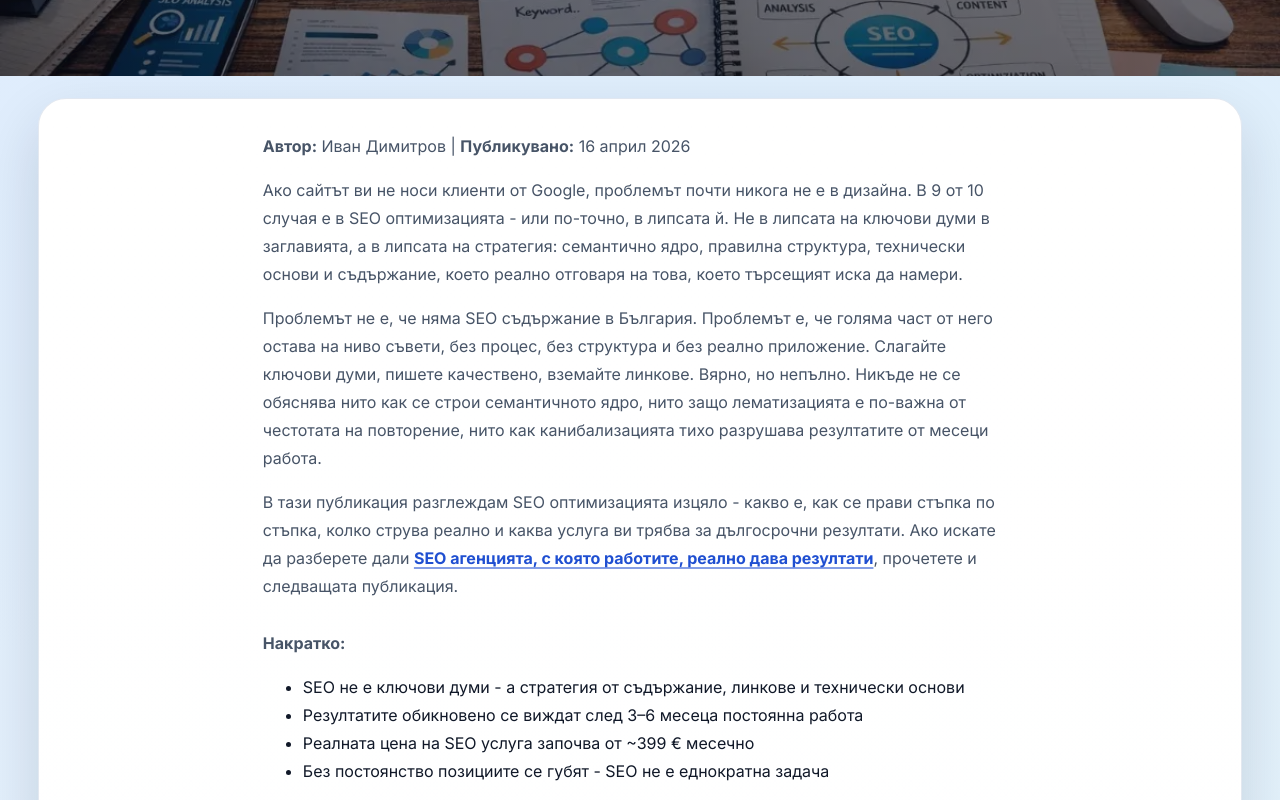
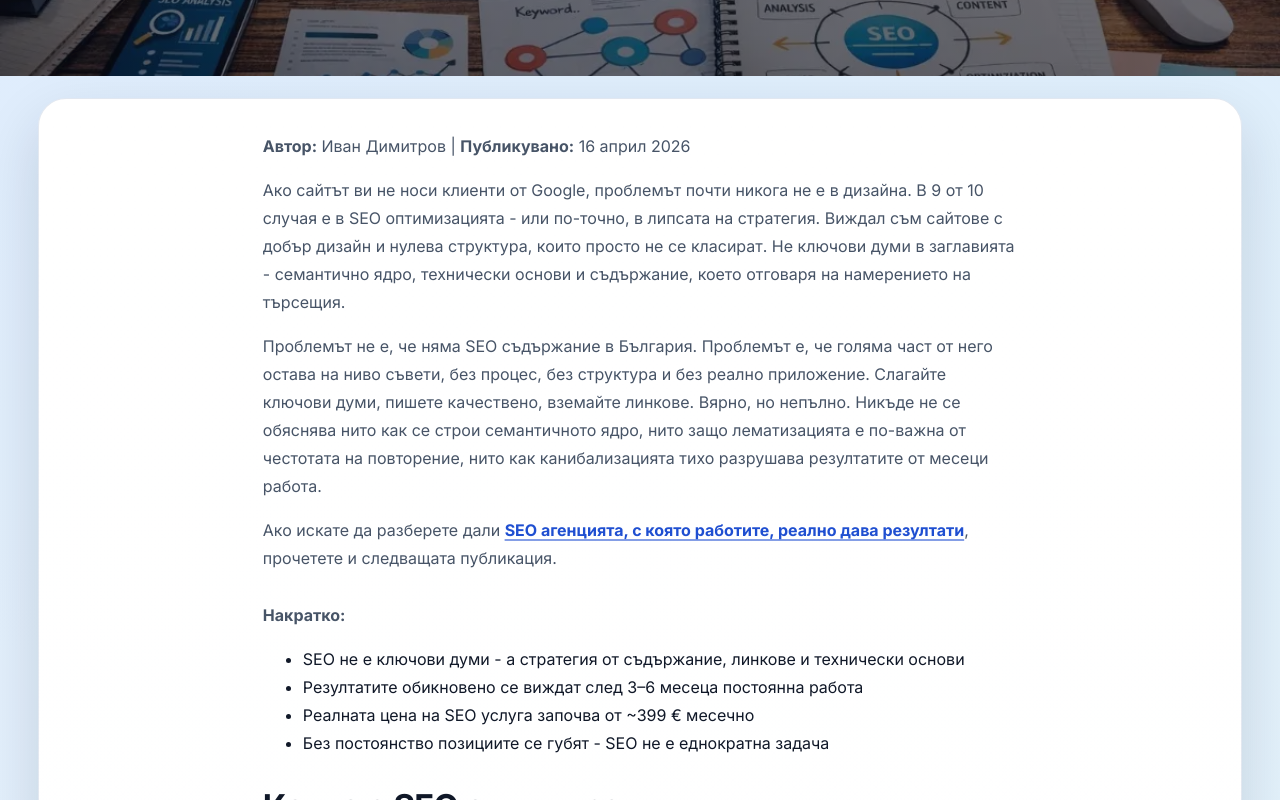
Before and after one commit to inweblife/inweblife, a Next.js app: page /seo-optimizaciya-na-ueb-sait in a window 1280 px wide. Shown: the part 537-1337 px from the top of the page. Built offline with nearby package versions, Linux system fonts and the light colour scheme; no server answers.

Commit message:
Update seo-optimizaciya-na-ueb-sait.js

```diff
--- a/pages/seo-optimizaciya-na-ueb-sait.js
+++ b/pages/seo-optimizaciya-na-ueb-sait.js
@@ -164,10 +164,10 @@ const SeoOptimizaciya = () => {
             </p>
             <p>
               Ако сайтът ви не носи клиенти от Google, проблемът почти никога не е в дизайна.
-              В 9 от 10 случая е в SEO оптимизацията - или по-точно, в липсата й. Не в липсата
-              на ключови думи в заглавията, а в липсата на стратегия: семантично ядро, правилна
-              структура, технически основи и съдържание, което реално отговаря на това, което
-              търсещият иска да намери.
+              В 9 от 10 случая е в SEO оптимизацията - или по-точно, в липсата на стратегия.
+              Виждал съм сайтове с добър дизайн и нулева структура, които просто не се
+              класират. Не ключови думи в заглавията - семантично ядро, технически основи и
+              съдържание, което отговаря на намерението на търсещия.
             </p>
             <p>
               Проблемът не е, че няма SEO съдържание в България. Проблемът е, че голяма
@@ -178,9 +178,7 @@ const SeoOptimizaciya = () => {
               тихо разрушава резултатите от месеци работа.
             </p>
             <p>
-              В тази публикация разглеждам SEO оптимизацията изцяло - какво е, как се прави
-              стъпка по стъпка, колко струва реално и каква услуга ви трябва за дългосрочни
-              резултати. Ако искате да разберете дали{" "}
+              Ако искате да разберете дали{" "}
               <Link href="/telemarketing-seo">
                 <strong>SEO агенцията, с която работите, реално дава резултати</strong>
               </Link>
```
